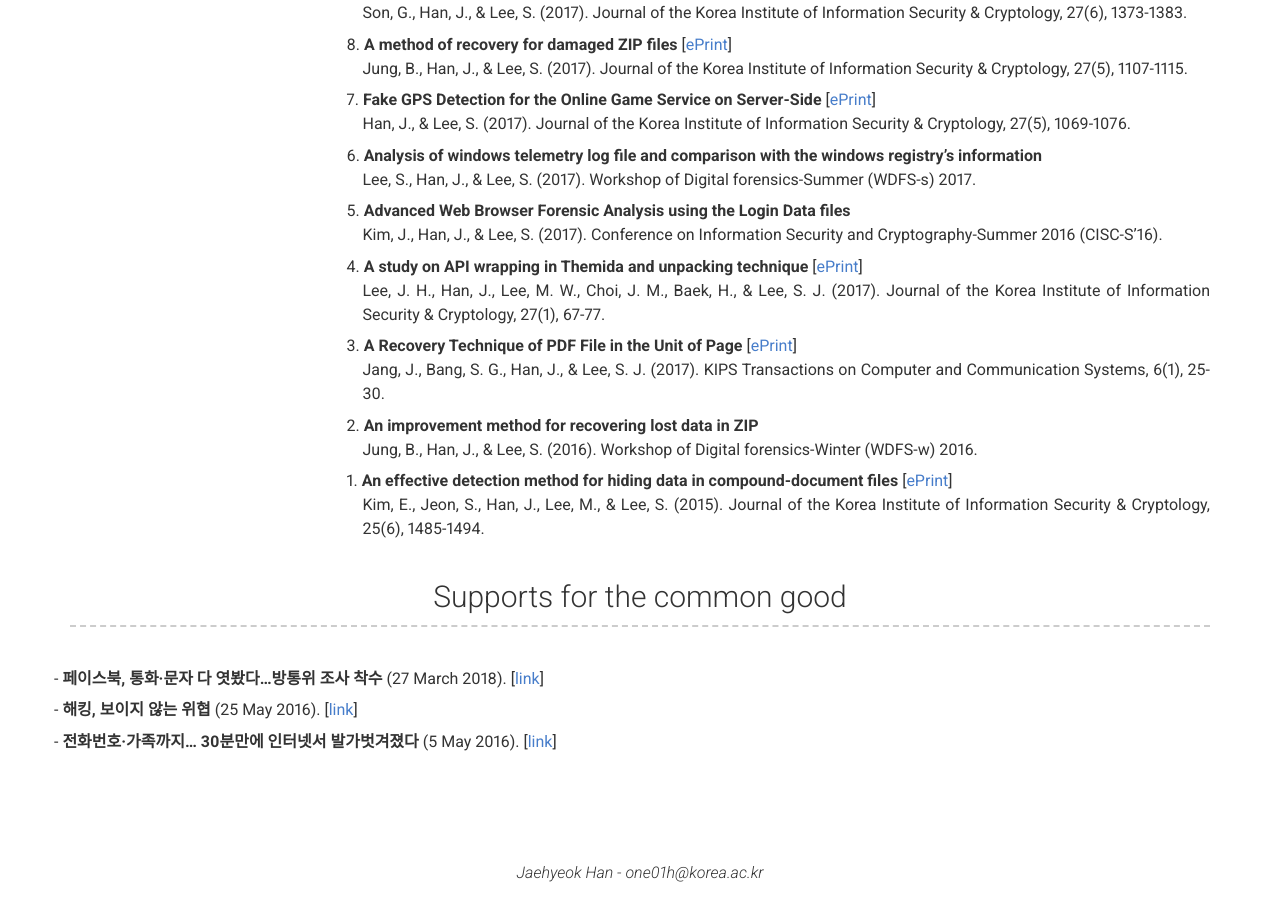
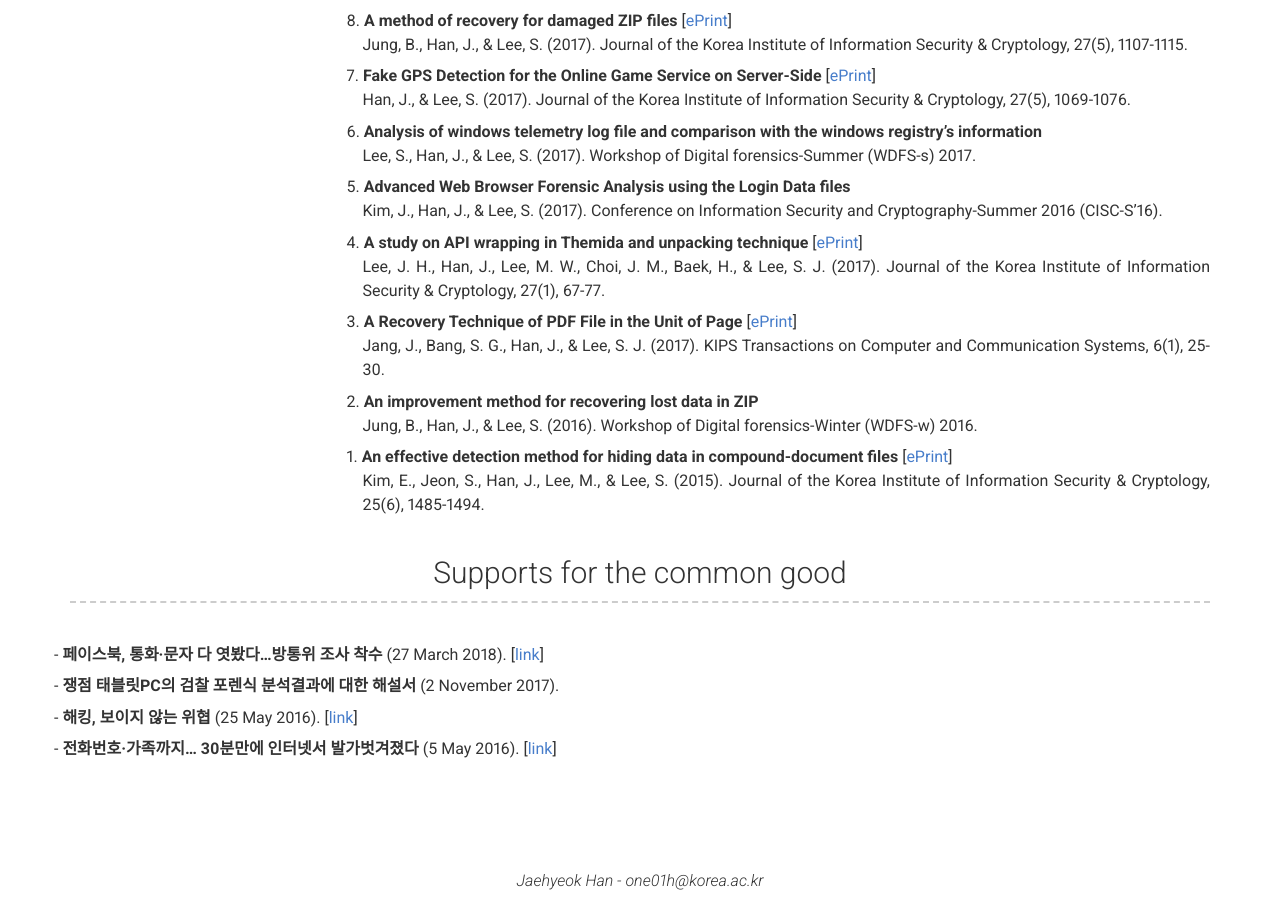
Before and after one commit to JaehyeokHan/jaehyeokhan.github.io, a Jekyll site: the page built from index.md, in a window 1280 px wide and 900 px high, scrolled down 4870 px. Built offline with Jekyll 4.4.1, drawn with Linux system fonts in a browser that asks for light colours; nearby versions of some CDN libraries.

Commit message:
Update _config.yml

```diff
--- a/_config.yml
+++ b/_config.yml
@@ -214,9 +214,9 @@ content:
           <br>Standard Number: TTAK.KO-12.0059/R1.
           <br>Issued date: 10 December 2020.</p>
           <p style="text-indent: -1em;">3. <b>Data Expression Standard for Digital Forensic Investigation:</b>
-          <br><b>Part 1. Overview and Requirements</b> [<A href = "http://www.tta.or.kr/eng/new/standardization/eng_ttastddesc.jsp?stdno=TTAK.KO-12.0353-Part1" target = "top">link</A>]
-          <br><b>Part 2. Data Types and Definition</b> [<A href = "http://www.tta.or.kr/eng/new/standardization/eng_ttastddesc.jsp?stdno=TTAK.KO-12.0353-Part2" target = "top">link</A>]
-          <br><b>Part 3. Examples Reference Model for Data Processing Interoperability</b> [<A href = "http://www.tta.or.kr/eng/new/standardization/eng_ttastddesc.jsp?stdno=TTAK.KO-12.0353-Part3" target = "top">link</A>]
+          <br><b>Part 1. Overview and Requirements</b> [<A href = "http://www.tta.or.kr/eng/new/standardization/eng_ttastddesc.jsp?stdno=TTAK.KO-12.0353-Part1" target = "top">link</A>];
+          <b>Part 2. Data Types and Definition</b> [<A href = "http://www.tta.or.kr/eng/new/standardization/eng_ttastddesc.jsp?stdno=TTAK.KO-12.0353-Part2" target = "top">link</A>];
+          <b>Part 3. Examples Reference Model for Data Processing Interoperability</b> [<A href = "http://www.tta.or.kr/eng/new/standardization/eng_ttastddesc.jsp?stdno=TTAK.KO-12.0353-Part3" target = "top">link</A>]
           <br>Standard Number: TTAK.KO-12.0353-Part1--Part3. (Series)
           <br>Issued date: 11 December 2019.</p>
           <p style="text-indent: -1em;">2. <b>Guidelines of Packet Processing for Network Forensics</b> [<A href = "http://www.tta.or.kr/eng/new/standardization/eng_ttastddesc.jsp?stdno=TTAK.KO-12.0339" target = "top">link</A>]
@@ -259,10 +259,11 @@ content:
     layout: text
     content: | # this will include new lines to allow paragraphs
         <p style="text-indent: -1em;">- <b>페이스북, 통화·문자 다 엿봤다…방통위 조사 착수</b> (27 March 2018). [<A href = "https://news.sbs.co.kr/news/endPage.do?news_id=N1004685651" target = "top">link</A>]</p>
+        <p style="text-indent: -1em;">- <b>쟁점 태블릿PC의 검찰 포렌식 분석결과에 대한 해설서 </b> (2 November 2017).</p>
         <p style="text-indent: -1em;">- <b>해킹, 보이지 않는 위협</b> (25 May 2016). [<A href = "https://science.ytn.co.kr/program/program_view.php?s_mcd=1191&s_hcd=&key=201605260916329470&page=1" target = "top">link</A>]</p>
         <p style="text-indent: -1em;">- <b>전화번호·가족까지… 30분만에 인터넷서 발가벗겨졌다</b> (5 May 2016). [<A href = "https://www.chosun.com/site/data/html_dir/2016/05/05/2016050500174.html" target = "top">link</A>]</p>
-
-#      쟁점 태블릿PC의 검찰 포렌식 분석결과에 대한 해설서
+#<p style="text-indent: -1em;">- <b>탐사보도 세븐 104회 - 조주빈 덫에 걸려든 VIP들</b> (17 April 2020). [<A href = "https://youtu.be/7iI6EUlt5_c?t=1357" target = "top">link</A>]</p>
+#https://youtu.be/lJO75Oe5eUE
 #      This is where you can write a little more about yourself. You could title this section **Interests** and include some of your other interests.
 #      Or you could title it **Skills** and write a bit more about things that make you more desirable, like *leadership* or *teamwork*
 
```
